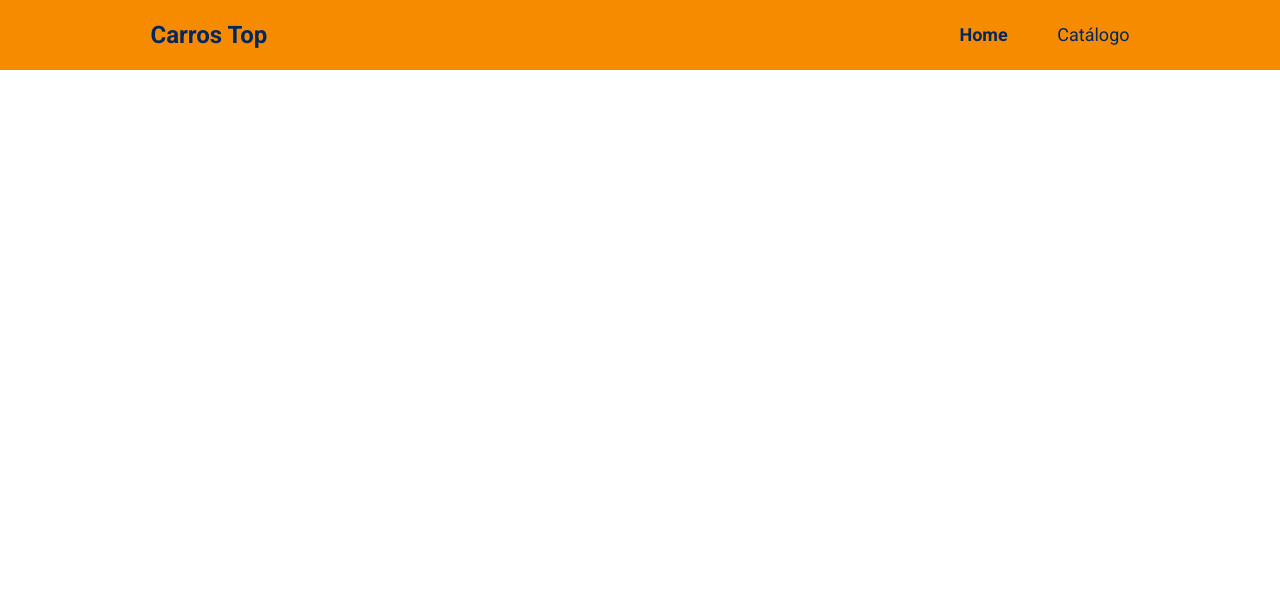
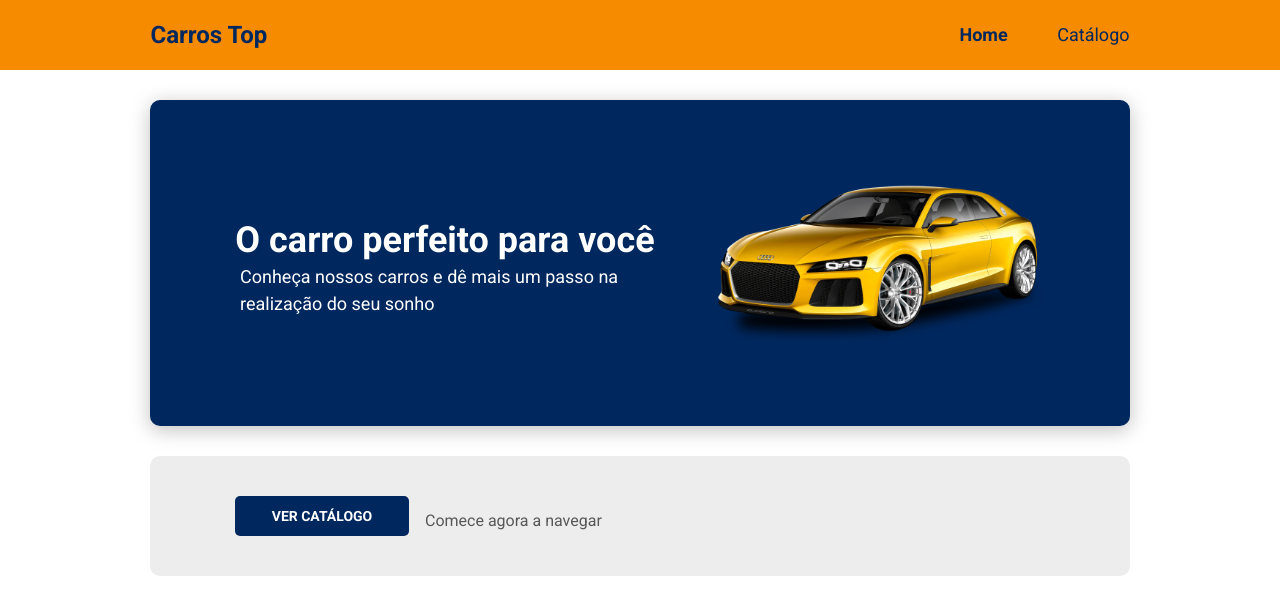
Before and after one commit to lucaasgevaerd/ds-carros-top, a React (Create React App) app: page / in a window 1280 px wide. Shown: the top 614 px of the page. Built offline with nearby package versions, Linux system fonts and the light colour scheme.

Commit message:
Home page and button component created

```diff
--- a/src/App.tsx
+++ b/src/App.tsx
@@ -1,11 +1,11 @@
 import './assets/styles/custom.scss';
 import './App.css';
-import Navbar from './components/Navbar';
+import Home from './pages/Home';
 
 function App() {
   return (
     <div>
-      <Navbar></Navbar>
+      <Home />
     </div>
   );
 }
--- /dev/null
+++ b/src/components/Button/index.tsx
@@ -0,0 +1,13 @@
+import './styles.css';
+
+const Button = ( props: { className: string; text: string } ) => {
+  return (
+    <>
+          <div className="button">
+            <button className={props.className}>{props.text}</button>
+          </div>
+    </>
+  );
+}
+
+export default Button;
--- /dev/null
+++ b/src/components/Button/styles.css
@@ -0,0 +1,39 @@
+.button-buy {
+  background-color: #00285f;
+  height: 40px;
+  border: 0px;
+  color: #fff;
+  font-weight: 700;
+  font-size: 14px;
+  border-radius: 5px;
+}
+
+.button-buy:hover {
+  color: #fff;
+}
+
+.button-search {
+  background-color: #00285f;
+  height: 40px;
+  border: 0px;
+  color: #fff;
+  font-weight: 700;
+  font-size: 14px;
+}
+
+.button-search:hover {
+  color: #fff;
+}
+
+.button-show-catalog {
+  background-color: #00285f;
+  height: 40px;
+  border: 0px;
+  color: #fff;
+  font-weight: 700;
+  font-size: 14px;
+}
+
+.button-show-catalog:hover {
+  color: #fff;
+}
--- /dev/null
+++ b/src/pages/Home/index.tsx
@@ -0,0 +1,34 @@
+import CarHome from '../../assets/images/car-home.png';
+import Navbar from '../../components/Navbar';
+import './styles.css';
+import Button from '../../components/Button';
+
+const Home = () => {
+  return (
+    <>
+      <Navbar />
+      <div className="home-container">
+        <div className="advertising-card-container">
+          <div className="advertising-car-image">
+            <img src={CarHome} alt="Imagem do carro" />
+          </div>
+          <div className="advertising-description">
+            <h4>O carro perfeito para você</h4>
+            <p>
+              Conheça nossos carros e dê mais um passo na realização do seu
+              sonho
+            </p>
+          </div>
+        </div>
+        <div className="start-catalog-card-container">
+          <Button className="button-show-catalog" text="VER CATÁLOGO"/>
+          <div className="start-catalog-description">
+            <p>Comece agora a navegar</p>
+          </div>
+        </div>
+      </div>
+    </>
+  );
+};
+
+export default Home;
--- /dev/null
+++ b/src/pages/Home/styles.css
@@ -0,0 +1,162 @@
+.home-container {
+  display: flex;
+  flex-direction: column;
+  padding-top: 90px;
+  margin: 0 10px;
+}
+
+.advertising-card-container {
+  display: flex;
+  flex-direction: column;
+  background-color: #00285f;
+  color: #fff;
+  min-width: auto;
+  padding: 60px 0 50px 0;
+  margin-bottom: 20px;
+  box-shadow: 0px 4px 20px rgba(0, 0, 0, 0.25);
+  border-radius: 10px;
+  align-items: center;
+}
+
+.advertising-car-image img {
+  width: 245px;
+  margin-bottom: 35px;
+}
+
+.advertising-description {
+  width: 260px;
+  display: flex;
+  flex-direction: column;
+  align-items: center;
+  justify-content: center;
+}
+
+.advertising-description h4 {
+  margin: 0 0 15px 0;
+  font-size: 22px;
+}
+
+.advertising-description p {
+  margin: 0 5px 0;
+  font-weight: 400;
+  font-size: 14px;
+  text-align: center;
+}
+
+.start-catalog-card-container {
+  margin-bottom: 30px;
+  padding: 28px 0 25px;
+  display: flex;
+  flex-direction: column;
+  align-items: center;
+  background-color: #ededed;
+  width: auto;
+  height: auto;
+  border-radius: 10px;
+}
+
+.start-catalog-description p {
+  color: #585858;
+  margin-top: 9px;
+  margin-bottom: 0;
+}
+
+.button-show-catalog {
+  width: 174px;
+  border-radius: 5px;
+}
+
+@media (min-width: 576px) {
+  .home-container {
+    padding-top: 100px;
+    margin: 0 20px;
+  }
+
+  .advertising-card-container {
+    padding: 22px 0 40px 0;
+    margin-bottom: 30px;
+  }
+
+  .advertising-car-image img {
+    width: 333px;
+    margin-bottom: 20px;
+  }
+
+  .advertising-description {
+    width: 420px;
+  }
+
+  .advertising-description h4 {
+    font-size: 36px;
+    margin: 0;
+  }
+
+  .advertising-description p {
+    font-size: 18px;
+  }
+
+  .start-catalog-card-container {
+    flex-direction: row;
+    justify-content: center;
+    padding: 40px 60px 40px 60px;
+  }
+
+  .button-show-catalog {
+    margin-right: 16px;
+  }
+
+  .button-show-catalog button {
+    margin: 0;
+  }
+}
+
+@media (min-width: 768px) {
+  .advertising-card-container {
+    padding: 79px 0 76px 0;
+    margin-bottom: 25px;
+  }
+
+  .advertising-car-image img {
+    margin-bottom: 37px;
+  }
+
+  .start-catalog-card-container {
+    flex-direction: row;
+    justify-content: start;
+    padding: 40px 0 40px 85px;
+  }
+}
+
+@media (min-width: 992px) {
+  .advertising-card-container {
+    padding: 82px 0 124px 0;
+    margin-bottom: 30px;
+  }
+
+  .advertising-car-image img {
+    margin-bottom: 17px;
+    width: 455px;
+  }
+}
+
+@media (min-width: 1280px) {
+  .home-container {
+    max-width: 980px;
+    padding-top: 100px;
+    margin: 0 auto;
+  }
+
+  .advertising-card-container {
+    flex-direction: row-reverse;
+    justify-content: space-between;
+    padding: 60px 85px 50px;
+  }
+
+  .advertising-description p {
+    text-align: start;
+  }
+
+  .advertising-car-image img {
+    width: 333px;
+  }
+}
```
Also changed, not shown: src/assets/images/car-card.png (added), src/assets/images/car-home.png (added).
